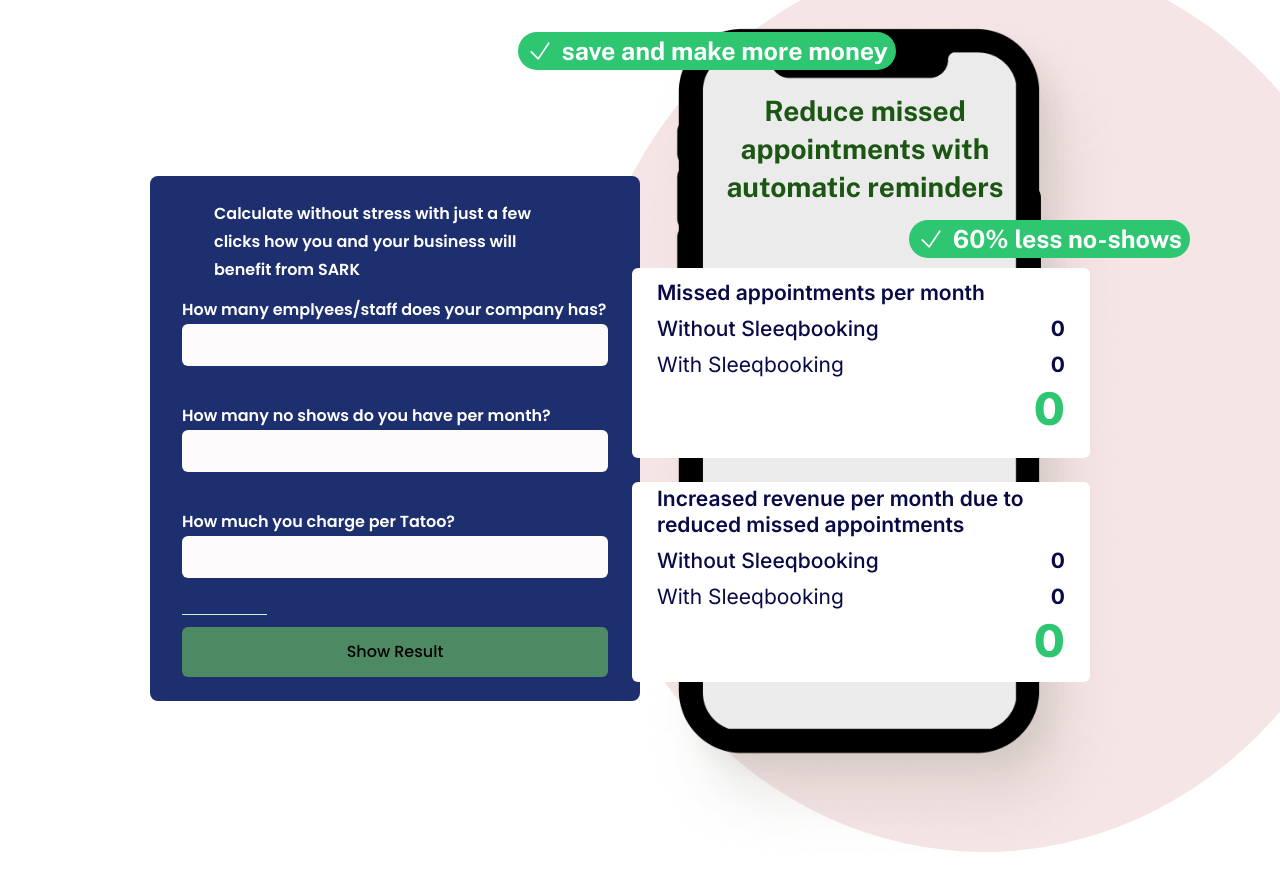
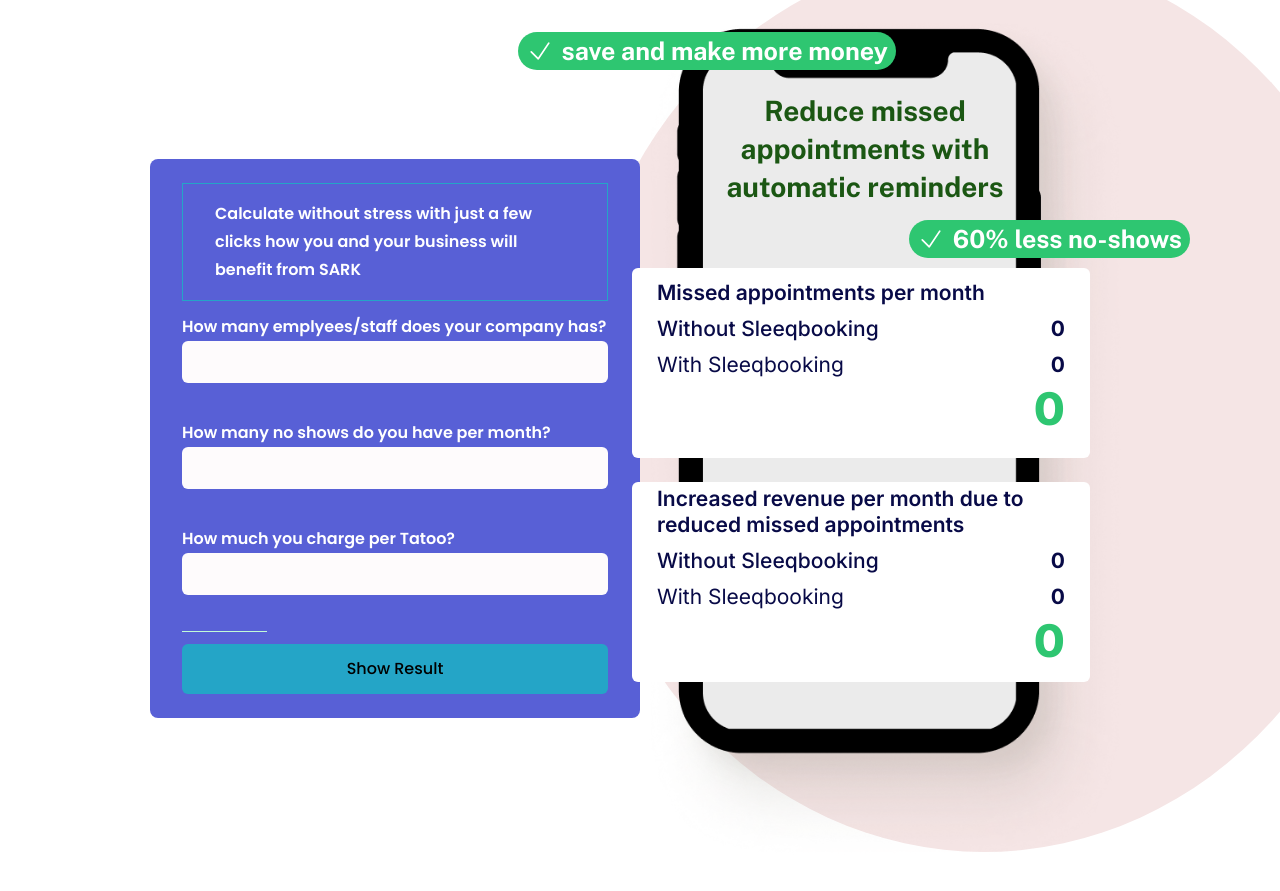
Before and after one commit to atuldedha/sniper-project-2, a React (Create React App) app: page / in a window 1280 px wide. Shown: the part 5907-6798 px from the top of the page. Built offline with nearby package versions, Linux system fonts and the light colour scheme; a web font is replaced by a local one.

Commit message:
changes as per feedback

```diff
--- a/src/components/CalculateSection/CalculateSection.js
+++ b/src/components/CalculateSection/CalculateSection.js
@@ -62,11 +62,13 @@
   return (
     <div className="w-full relative flex flex-col-reverse xl:space-y-0 xl:flex-row items-center justify-center px-[30px] md:px-[60px] xl:px-[150px] py-[30px] md:py-[60px] xl:py-[100px]">
       {/* Left Section for inputs */}
-      <div className="basis-1/2 flex flex-col space-y-3 w-[300px] md:w-[500px] xl:w-full bg-blue1 px-8 py-6 rounded-lg mt-6 xl:mt-0">
-        <span className="lg:px-8 font-poppins font-semibold text-white text-[12px] lg:text-[16px] leading-[22px] lg:leading-[28px]">
-          Calculate without stress with just a few clicks how you and your
-          business will benefit from SARK
-        </span>
+      <div className="basis-1/2 flex flex-col space-y-3 w-[300px] md:w-[500px] xl:w-full bg-violet3 px-8 py-6 rounded-lg mt-6 xl:mt-0">
+        <div className="lg:px-8 px-2 py-2 lg:py-4 border border-blue6">
+          <span className="font-poppins font-semibold text-white text-[12px] lg:text-[16px] leading-[22px] lg:leading-[28px]">
+            Calculate without stress with just a few clicks how you and your
+            business will benefit from SARK
+          </span>
+        </div>
         <div className="flex flex-col items-start">
           <span className="font-poppins font-semibold text-white text-[12px] lg:text-[16px] leading-[22px] lg:leading-[28px]">
             How many emplyees/staff does your company has?
@@ -115,7 +117,7 @@
 
         <div className="w-[20%] border-b-[1px] border-b-green5 mb-[10px] " />
         <button
-          className="w-full bg-green6 text-center py-3 text-black font-medium font-poppins text-[12px] lg:text-[16px] leading-[22px] lg:leading-[26px] rounded-md"
+          className="w-full bg-blue6 text-center py-3 text-black font-medium font-poppins text-[12px] lg:text-[16px] leading-[22px] lg:leading-[26px] rounded-md"
           onClick={calculateCharges}
         >
           Show Result
--- a/tailwind.config.js
+++ b/tailwind.config.js
@@ -29,6 +29,7 @@
         blue3: "#080A47",
         blue4: "#4352C9",
         blue5: "#080A47",
+        blue6: "#24a5c7",
         gray1: "#434D56",
         gray2: "#f3f4f6",
         gray3: "#FEFBFC",
@@ -36,6 +37,7 @@
         yellow1: "#FFFAF5",
         violet1: "#E7D5FE",
         violet2: "#6D2FFD",
+        violet3: "#5860d6",
         pale1: "#F5E5E5",
       },
       fontFamily: {
```
